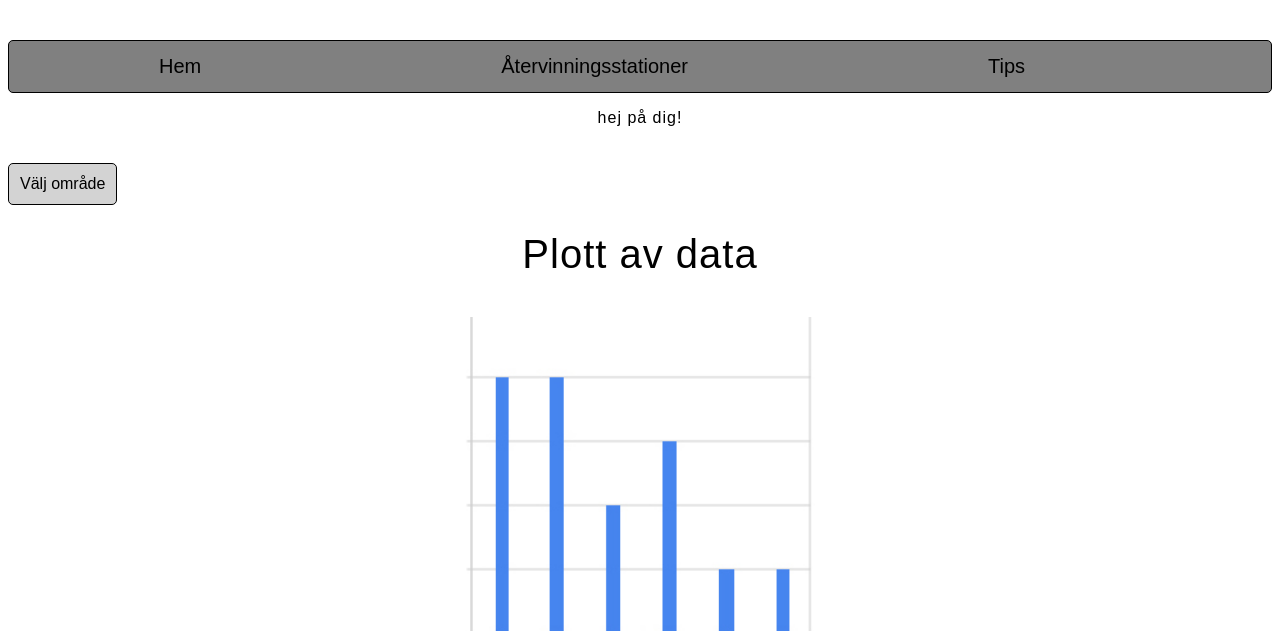
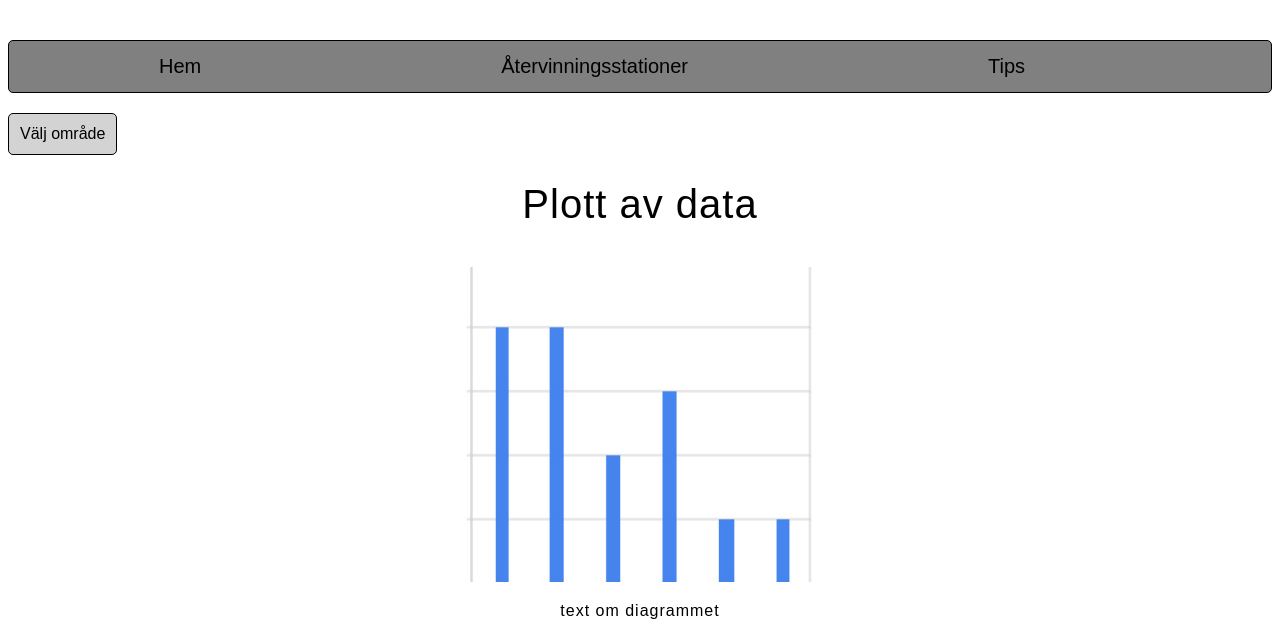
Before and after one commit to strombergjonathan/avfall, a PHP site: page / in a window 1280 px wide. Shown: the part 72-703 px from the top of the page. Run offline with PHP 8.4, Linux system fonts and the light colour scheme.

Commit message:
hej på dig igen

```diff
--- a/index.php
+++ b/index.php
@@ -18,7 +18,7 @@ include("includes/mainmenu.php");
 
 
 ?>
-<p> hej på dig! </p>
+
 
 
 
```
